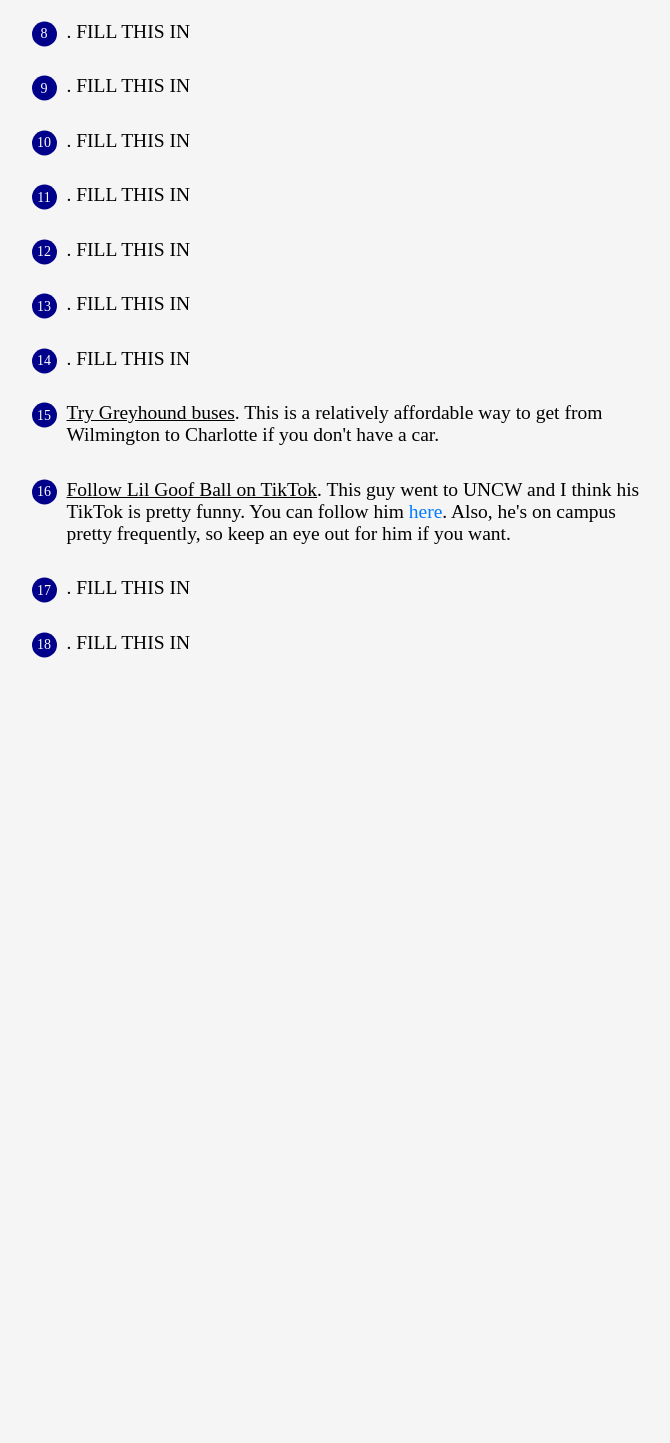
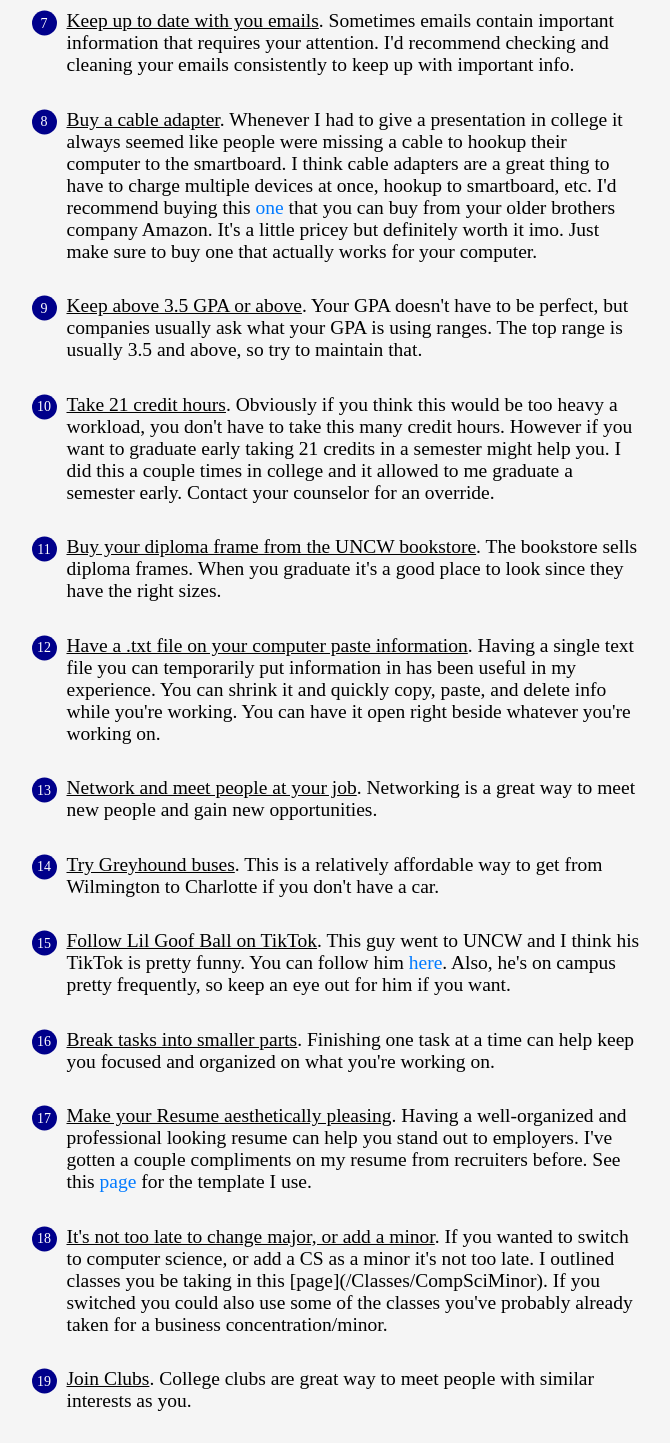
Before and after one commit to MichaelT-178/ForGuy, a Vue app: page /Other/GeneralTips in a window 1280 px wide. Shown: the part 1100-2543 px from the top of the page, without its empty margins (286-956 px from the left). Before the commit the page ends 1854 px from the top, so only its background shows below. Built offline with nearby package versions, Linux system fonts and the light colour scheme.

Commit message:
General Tips

```diff
--- a/src/Views/other/GeneralTips.vue
+++ b/src/Views/other/GeneralTips.vue
@@ -5,7 +5,7 @@
         <div class="tips-container">
             <div v-for="tip in tips" :key="tip.id" class="tip-section">
                 <p class="tip-text" :data-index="tip.id"><span class="invisible-index">{{ tip.id }}</span></p>
-                <p class="text-section" v-html="createHyperLink(formatTip(tip))"></p>
+                <p class="text-section" v-html="createRouterLink(createHyperLink(formatTip(tip)))"></p>
             </div>
         </div>
         <p style="margin-bottom: 60px;"></p>
@@ -16,7 +16,7 @@
 <script setup>
 import { ref } from 'vue';
 import AllData from "../../data/Other/GeneralTips.json";
-import { createHyperLink } from "../../components/Markdown.vue";
+import { createHyperLink, createRouterLink } from "../../components/Markdown.vue";
 
 const jsonData = ref(AllData);
 const text = jsonData.value["Text"][0];
--- a/src/data/Other/GeneralTips.json
+++ b/src/data/Other/GeneralTips.json
@@ -18,83 +18,93 @@
         },
         {
             "id": 3,
+            "underlined": "Check out UNCW Hiking trails",
+            "tip": "The beauty of UNCW's campus is extremely underrated imo. App State and UNC tend to get all the attention. However, UNCW has some really nice, very big hiking trails I used to walk somewhat frequently. It's a great way to get exercise and unwind at the same time. I also think it'd be a fun activity to do with your friends. The trails I'm referring to are behind Seahawk Landing, though I'd typically start at a different point."
+        },
+        {
+            "id": 4,
             "underlined": "Send in your high school AP scores",
             "tip": "If you haven't done so already, I'd recommend sending in your high school AP scores. They can get you college credit which can be beneficial for many reasons. The credit can help you graduate early, get out of classes you don't want to take, give you more time to take classes you do want to take, etc."
         },
         {
-            "id": 4,
-            "underlined": "",
-            "tip": "FILL THIS IN"
+            "id": 5,
+            "underlined": "Get an internship",
+            "tip": "Internships are a great way to develop skills and gain experience. It also looks good to future employers who are looking for someone with past experience."
         },
         {
-            "id": 5,
+            "id": 6,
             "underlined": "Imposter syndrome is normal",
             "tip": "It's normal to think that everyone knows more than you, or is more experienced than you. Don't be afraid to ask for help or feel lesser of yourself. People will typically be happy to help you learn."
         },
         {
-            "id": 6,
-            "underlined": "",
-            "tip": "FILL THIS IN"
+            "id": 7,
+            "underlined": "Keep up to date with you emails",
+            "tip": "Sometimes emails contain important information that requires your attention. I'd recommend checking and cleaning your emails consistently to keep up with important info."
         },
         {
-            "id": 7,
+            "id": 8,
             "underlined": "Buy a cable adapter",
             "tip": "Whenever I had to give a presentation in college it always seemed like people were missing a cable to hookup their computer to the smartboard. I think cable adapters are a great thing to have to charge multiple devices at once, hookup to smartboard, etc. I'd recommend buying this [one](https://www.amazon.com/CableCreation-Multiport-Adapter-Ethernet-MacBook/dp/B0967WZBGZ/ref=sr_1_3?crid=2DSU62TGAGHU2&dib=eyJ2IjoiMSJ9.mydca7xUkG-uDUmqlIqEKf5-eykgN8B32RHE6zvffSt-n1Q1gsxNRMSLWmXX0tIwuqs4wyFMltMvUkR3it6uOjnS-JBWkqKCP9M9-jYrye4DXLdae1lOZdVROJBCtmm_qSulrcia_8JITKkL4Ha_2quxrv_Tq9tQWlcO8TgUyC63s8XKYUUv_NlYG1snGL8Zv5kBP1a9cetXYrXkd-o4Jokn-QfaK8V1IgoRMsqIz20.bP7YdhW1HPf8-tPns14lH5EMgx7B2qYNSWTyxitpPXs&dib_tag=se&keywords=cablecreation&qid=1713744859&sprefix=CableCreat%2Caps%2C106&sr=8-3&th=1) that you can buy from your older brothers company Amazon. It's a little pricey but definitely worth it imo. Just make sure to buy one that actually works for your computer."
         },
         {
-            "id": 8,
-            "underlined": "",
-            "tip": "FILL THIS IN"
-        },
-        {
             "id": 9,
-            "underlined": "",
-            "tip": "FILL THIS IN"
+            "underlined": "Keep above 3.5 GPA or above",
+            "tip": "Your GPA doesn't have to be perfect, but companies usually ask what your GPA is using ranges. The top range is usually 3.5 and above, so try to maintain that."
         },
         {
             "id": 10,
-            "underlined": "",
-            "tip": "FILL THIS IN"
+            "underlined": "Take 21 credit hours",
+            "tip": "Obviously if you think this would be too heavy a workload, you don't have to take this many credit hours. However if you want to graduate early taking 21 credits in a semester might help you. I did this a couple times in college and it allowed to me graduate a semester early. Contact your counselor for an override."
         },
         {
             "id": 11,
-            "underlined": "",
-            "tip": "FILL THIS IN"
+            "underlined": "Buy your diploma frame from the UNCW bookstore",
+            "tip": "The bookstore sells diploma frames. When you graduate it's a good place to look since they have the right sizes."
         },
         {
             "id": 12,
-            "underlined": "",
-            "tip": "FILL THIS IN"
+            "underlined": "Have a .txt file on your computer paste information",
+            "tip": "Having a single text file you can temporarily put information in has been useful in my experience. You can shrink it and quickly copy, paste, and delete info while you're working. You can have it open right beside whatever you're working on."
         },
         {
             "id": 13,
-            "underlined": "",
-            "tip": "FILL THIS IN"
+            "underlined": "Network and meet people at your job",
+            "tip": "Networking is a great way to meet new people and gain new opportunities."
         },
         {
             "id": 14,
-            "underlined": "",
-            "tip": "FILL THIS IN"
-        },
-        {
-            "id": 15,
             "underlined": "Try Greyhound buses",
             "tip": "This is a relatively affordable way to get from Wilmington to Charlotte if you don't have a car."
         },
         {
-            "id": 16,
+            "id": 15,
             "underlined": "Follow Lil Goof Ball on TikTok",
             "tip": "This guy went to UNCW and I think his TikTok is pretty funny. You can follow him [here](https://www.tiktok.com/@lilgoofball). Also, he's on campus pretty frequently, so keep an eye out for him if you want."
         },
         {
+            "id": 16,
+            "underlined": "Break tasks into smaller parts",
+            "tip": "Finishing one task at a time can help keep you focused and organized on what you're working on."
+        },
+        {
             "id": 17,
-            "underlined": "",
-            "tip": "FILL THIS IN"
+            "underlined": "Make your Resume aesthetically pleasing",
+            "tip": "Having a well-organized and professional looking resume can help you stand out to employers. I've gotten a couple compliments on my resume from recruiters before. See this (page)[/Jobs/ResumeTemplate] for the template I use."
         },
         {
             "id": 18,
-            "underlined": "",
-            "tip": "FILL THIS IN"
+            "underlined": "It's not too late to change major, or add a minor",
+            "tip": "If you wanted to switch to computer science, or add a CS as a minor it's not too late. I outlined classes you be taking in this [page](/Classes/CompSciMinor). If you switched you could also use some of the classes you've probably already taken for a business concentration/minor."
+        },
+        {
+            "id": 19,
+            "underlined": "Join Clubs",
+            "tip": "College clubs are great way to meet people with similar interests as you."
+        },
+        {
+            "id": 20,
+            "underlined": "Know how to present a powerpoint project with notes on zoom",
+            "tip": "To share your presentation on zoom without showing your audience the presenters notes watch this [video](https://youtu.be/yu7FIk7FFbc?si=48gBQpFlmVa314q2). First open your powerpoint presentation, then on the right-side of the bottom bar, click on the icon that says \"Slide Show\" when hovered over and click on it. Then in the lower left-hand side click on the icon with three dots, in the pop up menu select \"Use Presenter View\". Now go back to zoom using control + up arrow (if you’re on mac). When you're back on zoom click \"Share\" and select the screen that says \"Microsoft PowerPoint - PowerPoint Slide Show\" or something similar when hovered over. Then click \"Share\", you should be good now."
         }
     ]
 }
```
